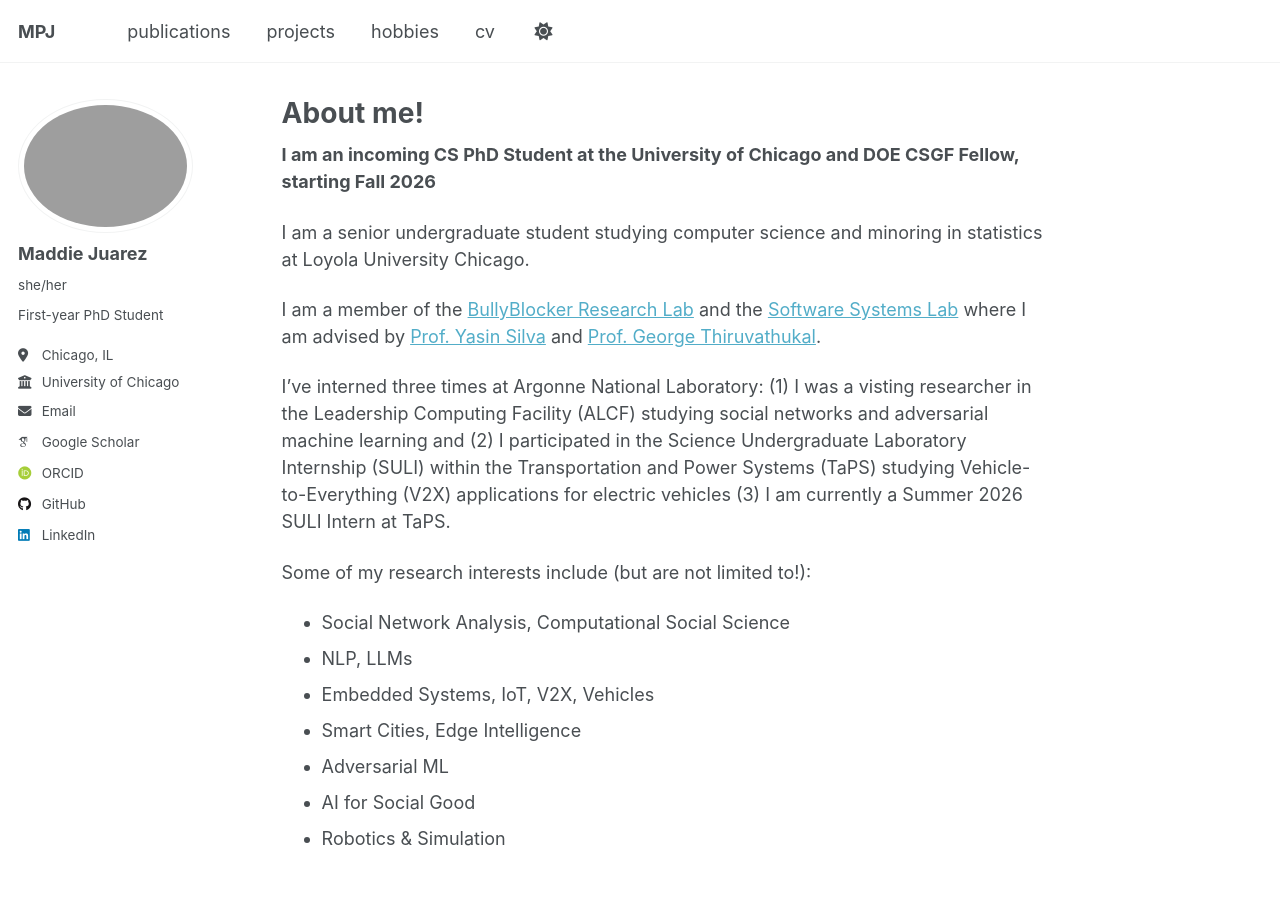
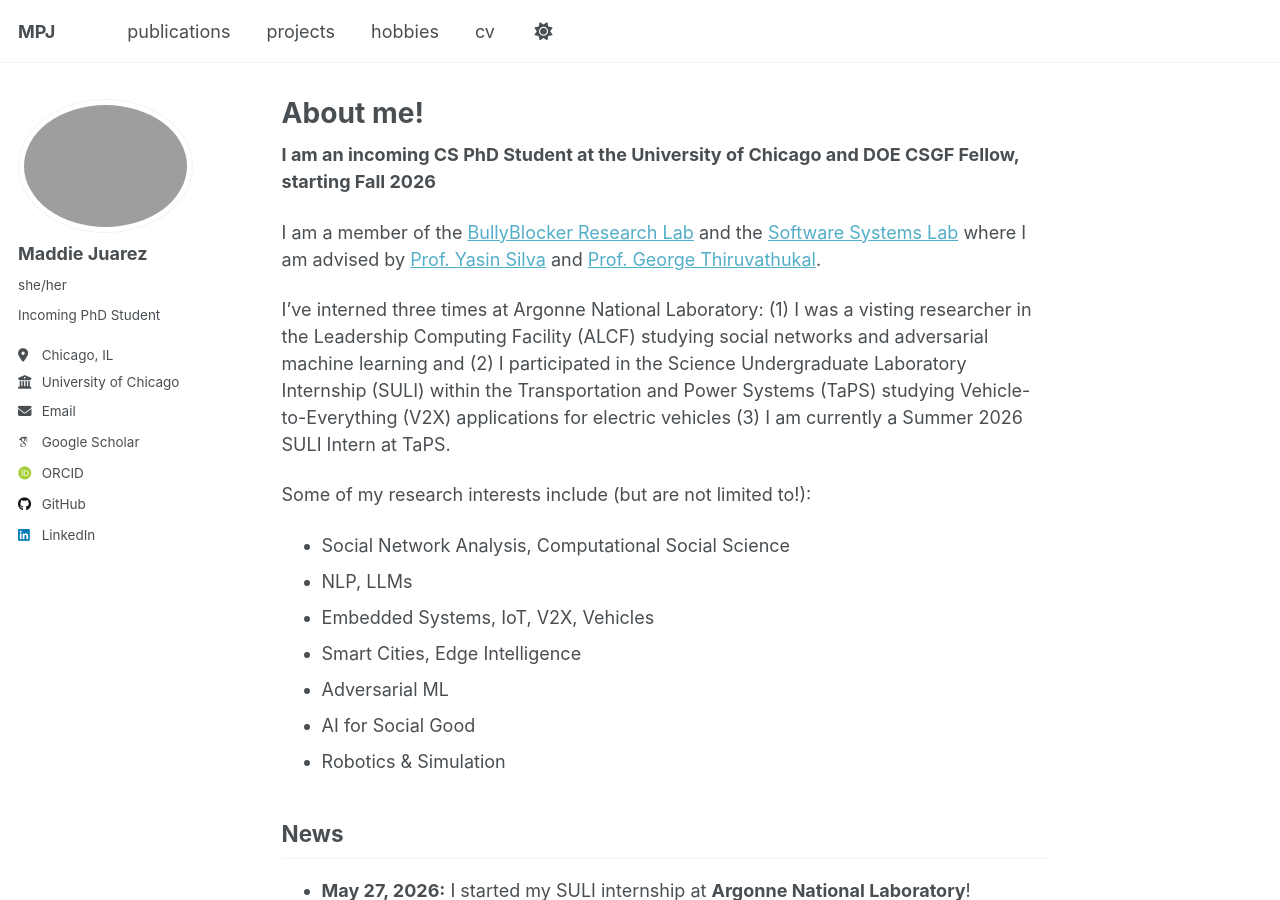
Before and after one commit to mjuarez4/mjuarez4.github.io, a Jekyll site: the page built from _pages/about.md, in a window 1280 px wide and 900 px high. Built offline with Jekyll 4.4.1, drawn with Linux system fonts in a browser that asks for light colours; some web fonts are replaced; a script that is not in the unit is left out.

Commit message:
reducing redundant redundancies part 3

```diff
--- a/_config.yml
+++ b/_config.yml
@@ -26,7 +26,7 @@ author:
   avatar           : "avatar.png"
   name             :  "Maddie Juarez"
   pronouns         : "she/her"
-  bio              : "First-year PhD Student"
+  bio              : "Incoming PhD Student"
   location         : "Chicago, IL"
   employer         : "University of Chicago"
   uri              : # URL
--- a/_pages/about.md
+++ b/_pages/about.md
@@ -7,8 +7,6 @@ redirect_from:
   - /about.html
 ---
 **I am an incoming CS PhD Student at the University of Chicago and DOE CSGF Fellow, starting Fall 2026**
-
-I am a senior undergraduate student studying computer science and minoring in statistics at Loyola University Chicago.
 
 I am a member of the [BullyBlocker Research Lab](https://ysilva.cs.luc.edu/BullyBlocker/) and the [Software Systems Lab](https://ssl.cs.luc.edu/) where I am advised by [Prof. Yasin Silva](https://ysilva.cs.luc.edu/) and [Prof. George Thiruvathukal](https://gkt.sh/).
 
```
